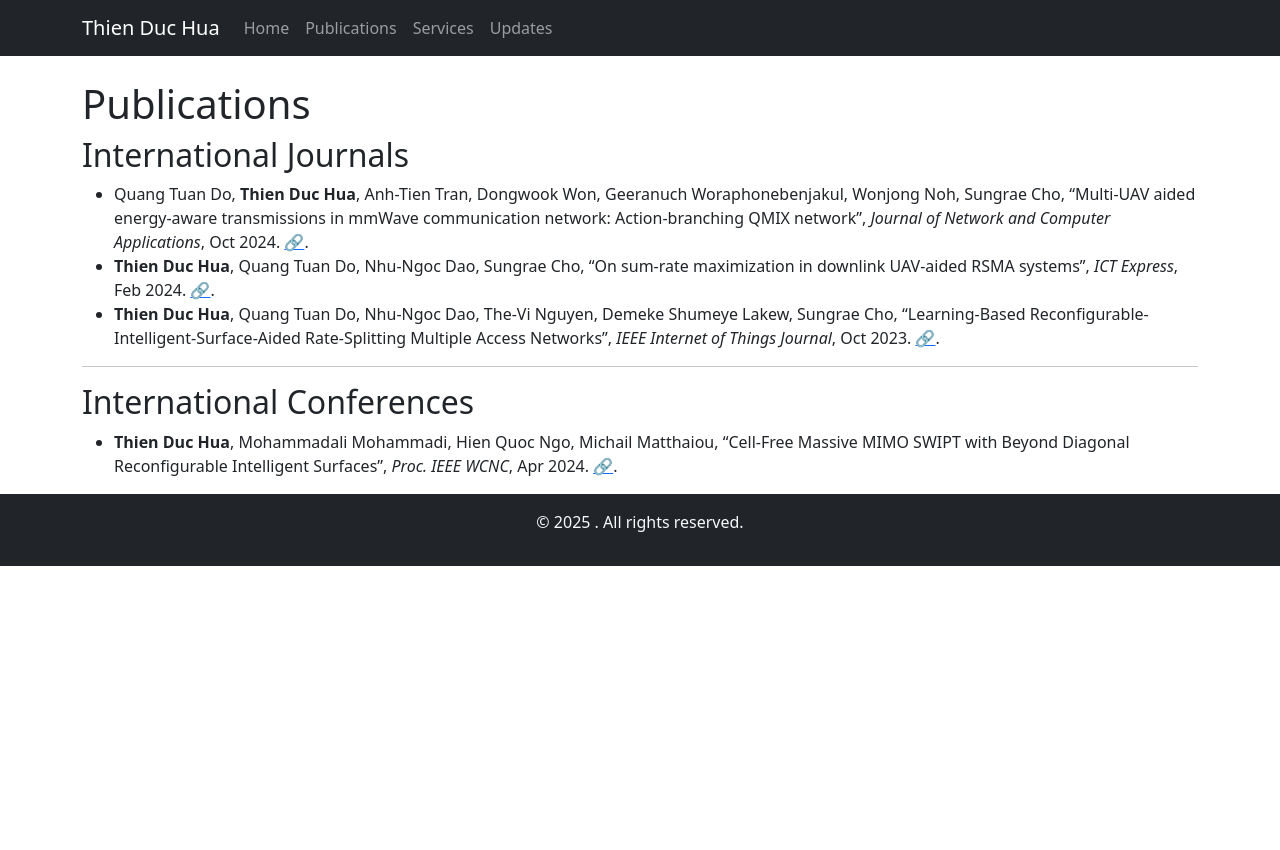
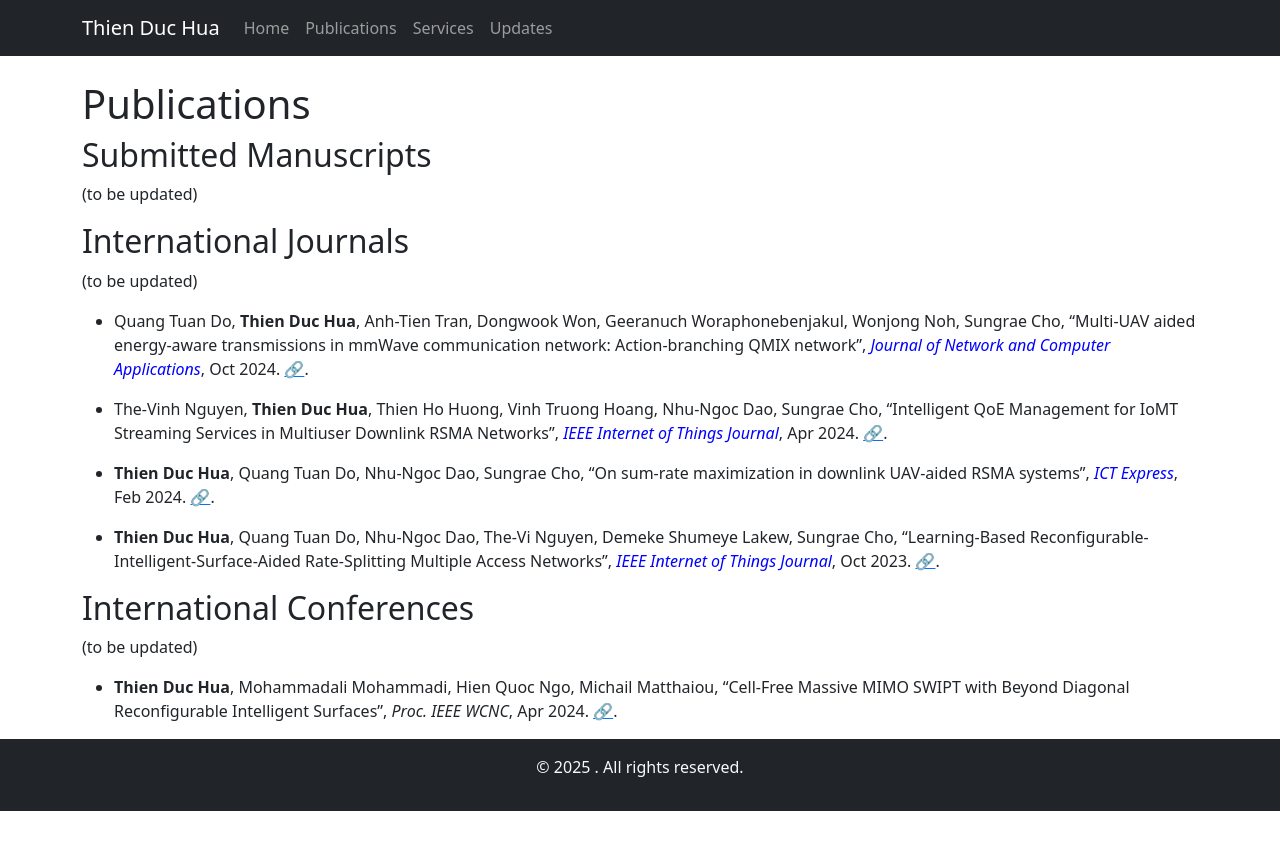
Before and after one commit to thienduchua/thienduchua.github.io, a Jekyll site: the page built from publications.md, in a window 1280 px wide. Shown: the top 850 px of the page. Built offline with Jekyll 4.4.1, drawn with Linux system fonts in a browser that asks for light colours.

Commit message:
Update publications.md

```diff
--- a/publications.md
+++ b/publications.md
@@ -5,12 +5,34 @@ title: Publications
 
 # Publications
 
+## Submitted Manuscripts
+(to be updated)
+
+
 ## International Journals
-- Quang Tuan Do, **Thien Duc Hua**, Anh-Tien Tran, Dongwook Won, Geeranuch Woraphonebenjakul, Wonjong Noh, Sungrae Cho, "Multi-UAV aided energy-aware transmissions in mmWave communication network: Action-branching QMIX network", *Journal of Network and Computer Applications*, Oct 2024. [🔗](https://www.sciencedirect.com/science/article/pii/S1084804524001255).
-- **Thien Duc Hua**, Quang Tuan Do, Nhu-Ngoc Dao, Sungrae Cho, "On sum-rate maximization in downlink UAV-aided RSMA systems", *ICT Express*, Feb 2024. [🔗](https://www.sciencedirect.com/science/article/pii/S2405959523000280).
-- **Thien Duc Hua**, Quang Tuan Do, Nhu-Ngoc Dao, The-Vi Nguyen, Demeke Shumeye Lakew, Sungrae Cho, "Learning-Based Reconfigurable-Intelligent-Surface-Aided Rate-Splitting Multiple Access Networks", *IEEE Internet of Things Journal*, Oct 2023. [🔗](https://ieeexplore.ieee.org/abstract/document/10322782).
+(to be updated)
+- Quang Tuan Do, **Thien Duc Hua**, Anh-Tien Tran, Dongwook Won, Geeranuch Woraphonebenjakul, Wonjong Noh, Sungrae Cho,
+  "Multi-UAV aided energy-aware transmissions in mmWave communication network: Action-branching QMIX network",
+  *<span style="color: blue;">Journal of Network and Computer Applications</span>*, Oct 2024.
+  [🔗](https://www.sciencedirect.com/science/article/pii/S1084804524001255).
 
----
+- The-Vinh Nguyen, **Thien Duc Hua**, Thien Ho Huong, Vinh Truong Hoang, Nhu-Ngoc Dao, Sungrae Cho,
+  "Intelligent QoE Management for IoMT Streaming Services in Multiuser Downlink RSMA Networks",
+  *<span style="color: blue;">IEEE Internet of Things Journal</span>*, Apr 2024.
+  [🔗](https://ieeexplore.ieee.org/abstract/document/10322782).
+
+- **Thien Duc Hua**, Quang Tuan Do, Nhu-Ngoc Dao, Sungrae Cho,
+  "On sum-rate maximization in downlink UAV-aided RSMA systems",
+  *<span style="color: blue;">ICT Express</span>*, Feb 2024.
+  [🔗](https://www.sciencedirect.com/science/article/pii/S2405959523000280).
+
+- **Thien Duc Hua**, Quang Tuan Do, Nhu-Ngoc Dao, The-Vi Nguyen, Demeke Shumeye Lakew, Sungrae Cho,
+  "Learning-Based Reconfigurable-Intelligent-Surface-Aided Rate-Splitting Multiple Access Networks",
+  *<span style="color: blue;">IEEE Internet of Things Journal</span>*, Oct 2023.
+  [🔗](https://ieeexplore.ieee.org/abstract/document/10131984).
+
+
 
 ## International Conferences
+(to be updated)
 - **Thien Duc Hua**, Mohammadali Mohammadi, Hien Quoc Ngo, Michail Matthaiou, "Cell-Free Massive MIMO SWIPT with Beyond Diagonal Reconfigurable Intelligent Surfaces", *Proc. IEEE WCNC*, Apr 2024. [🔗](https://arxiv.org/abs/2402.00646).
```
